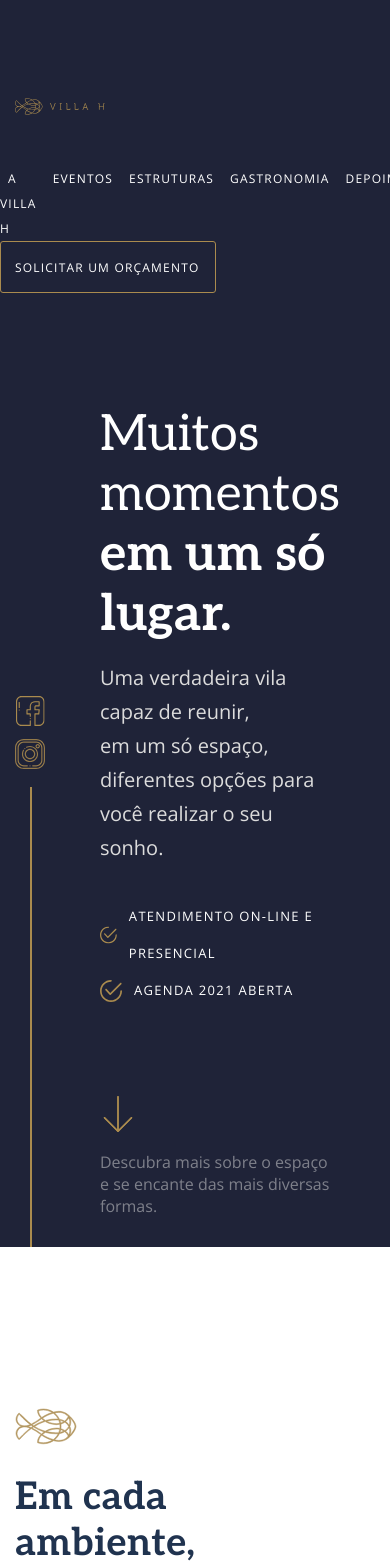
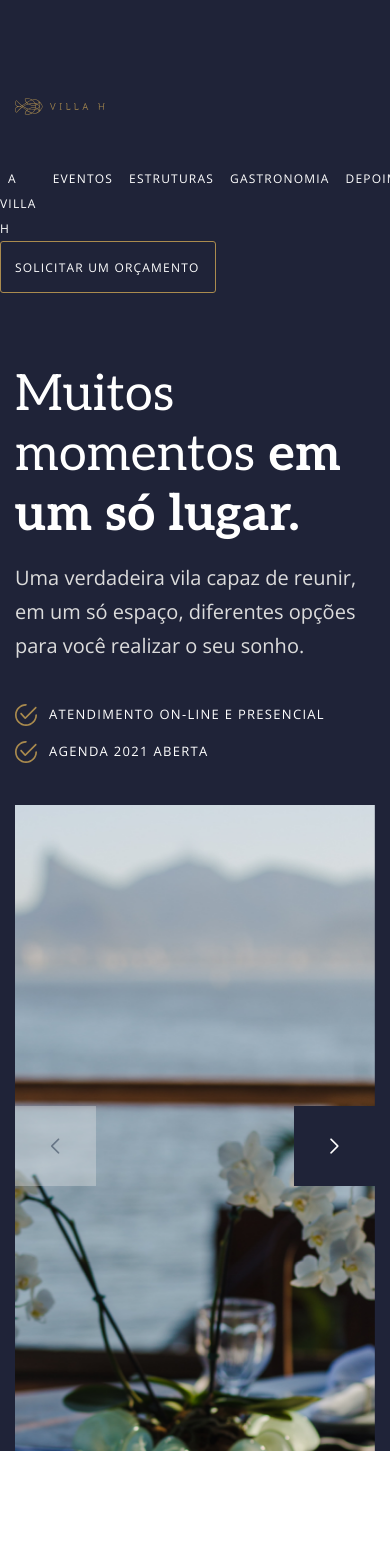
Before and after one commit to jessiicasantos/villa-h-react, a React (Create React App) app: page / in a window 390 px wide. Shown: the top 1568 px of the page. Built offline with nearby package versions, Linux system fonts and the light colour scheme.

Commit message:
Banner 1024px responsive

```diff
--- a/src/components/Header/Banner/Banner.css
+++ b/src/components/Header/Banner/Banner.css
@@ -100,3 +100,24 @@
         padding: 0 55px;
     }
 }
+
+@media screen and (max-width: 1024px) {
+    .banner {
+        padding: 0 15px;
+        flex-direction: column;
+        align-items: center;
+    }
+
+    .banner-head {
+        padding: 0;
+    }
+
+    .checked-list {
+        margin: 0 0 35px;
+    }
+
+    .banner .socials,
+    .banner .more {
+        display: none;
+    }
+}
--- a/src/styles.css
+++ b/src/styles.css
@@ -29,20 +29,6 @@
     display: flex;
     justify-content: center;
     align-items: center;
-  }
-
-  .swiper-gallery .swiper-slide {
-    height: 76.5vh;
-    max-width: 803px;
-  }
-
-  .swiper-gallery .swiper-slide img {
-    display: block;
-    width: 100%;
-    max-height: 719px;
-    height: 100%;
-    object-fit: cover;
-    object-position: bottom;
   }
 
   .swiper-button-prev,
```
Also changed, not shown: src/components/Swiper.css.
